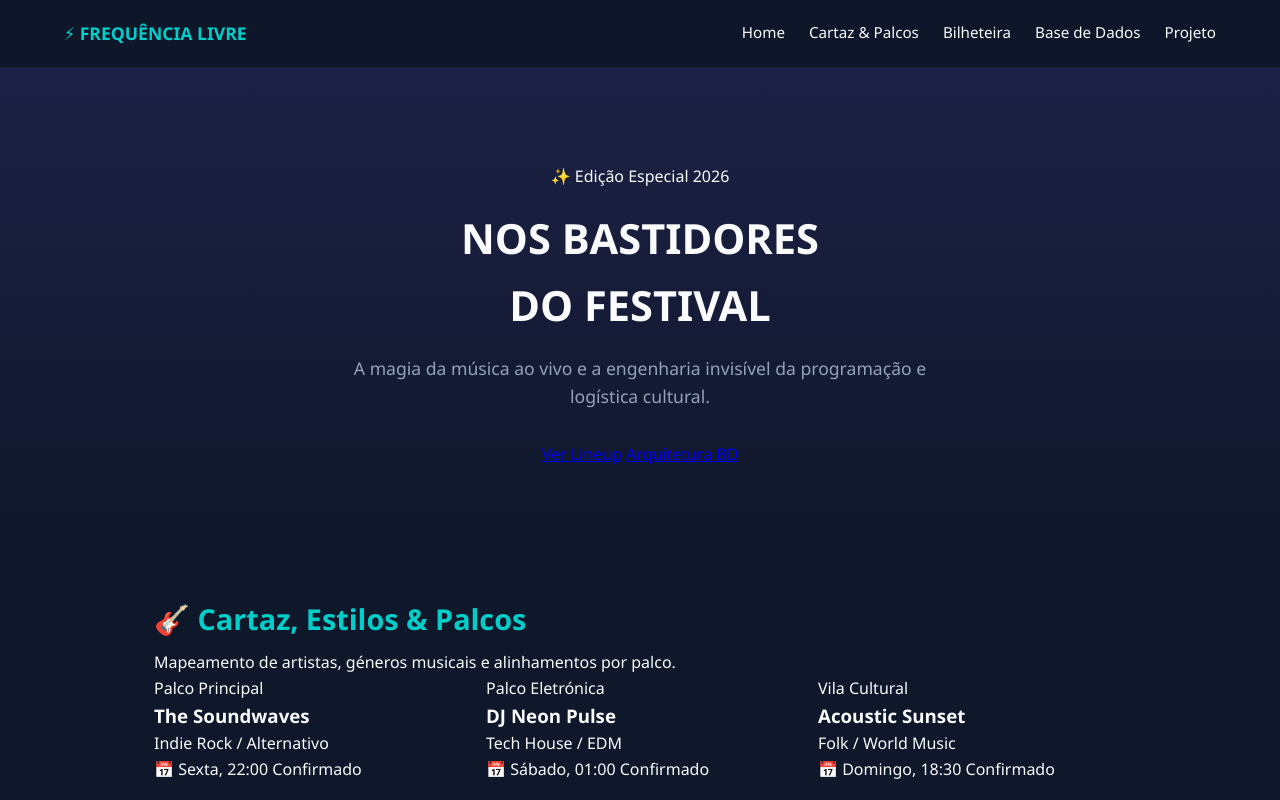
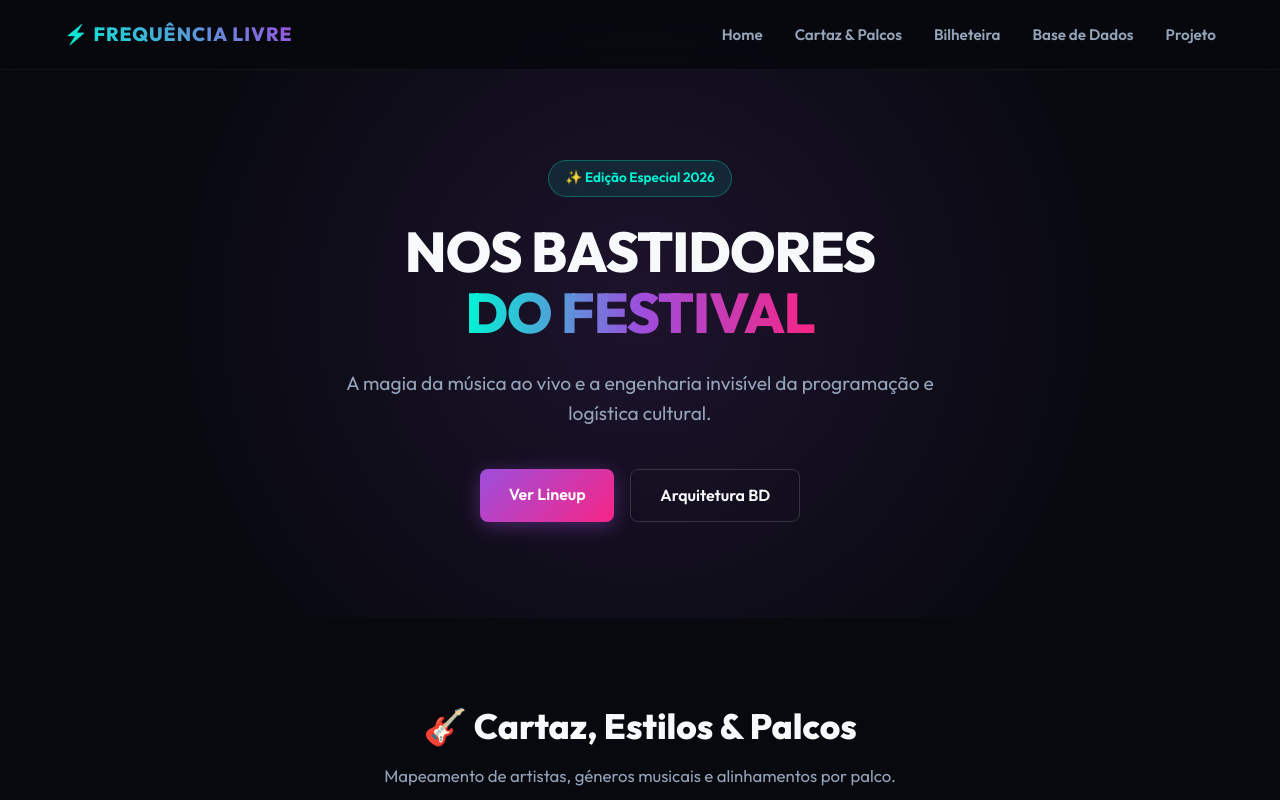
Before and after one commit to phillfost384-art/Nos_bastidores_do_festival, a plain HTML site: page index.html in a window 1280 px wide. Shown: the top 800 px of the page. Drawn offline with Linux system fonts and the light colour scheme.

Commit message:
Update style.css

```diff
--- a/style.css
+++ b/style.css
@@ -1,195 +1,315 @@
 :root {
-  --primary: #6c5ce7;
-  --secondary: #00cec9;
-  --bg-dark: #0f172a;
-  --card-bg: #1e293b;
-  --text: #f8fafc;
+  --bg-deep: #07090e;
+  --bg-card: #121824;
+  --neon-purple: #9d4edd;
+  --neon-cyan: #00f5d4;
+  --neon-pink: #f72585;
+  --text-main: #f8f9fa;
   --text-muted: #94a3b8;
-  --accent: #ff7675;
+  --border-glow: rgba(157, 78, 221, 0.3);
 }
 
 * {
   margin: 0;
   padding: 0;
   box-sizing: border-box;
-  font-family: 'Segoe UI', Tahoma, Geneva, Verdana, sans-serif;
+  font-family: 'Outfit', sans-serif;
   scroll-behavior: smooth;
 }
 
 body {
-  background-color: var(--bg-dark);
-  color: var(--text);
+  background-color: var(--bg-deep);
+  color: var(--text-main);
   line-height: 1.6;
+  overflow-x: hidden;
 }
 
+/* Navbar */
 .navbar {
   display: flex;
   justify-content: space-between;
   align-items: center;
   padding: 1.2rem 5%;
-  background-color: rgba(15, 23, 42, 0.95);
-  position: sticky;
+  background: rgba(7, 9, 14, 0.85);
+  backdrop-filter: blur(12px);
+  position: fixed;
   top: 0;
+  width: 100%;
   z-index: 1000;
   border-bottom: 1px solid rgba(255, 255, 255, 0.05);
 }
 
 .logo {
-  font-size: 1.1rem;
-  font-weight: bold;
-  color: var(--secondary);
-}
-
-nav ul {
-  display: flex;
-  list-style: none;
-  gap: 1.5rem;
-}
-
-nav a {
-  color: var(--text);
-  text-decoration: none;
-  font-size: 0.95rem;
-  transition: color 0.3s;
-}
-
-nav a:hover {
-  color: var(--secondary);
-}
-
-.hero {
-  padding: 6rem 5% 4rem;
-  text-align: center;
-  background: linear-gradient(180deg, rgba(108, 92, 231, 0.15) 0%, transparent 100%);
-}
-
-.badge {
-  background-color: var(--primary);
-  padding: 0.3rem 0.8rem;
-  border-radius: 20px;
-  font-size: 0.8rem;
-  text-transform: uppercase;
+  font-weight: 800;
+  font-size: 1.2rem;
+  background: linear-gradient(45deg, var(--neon-cyan), var(--neon-purple));
+  -webkit-background-clip: text;
+  -webkit-text-fill-color: transparent;
   letter-spacing: 1px;
 }
 
+.navbar nav ul {
+  display: flex;
+  list-style: none;
+  gap: 2rem;
+}
+
+.navbar nav a {
+  color: var(--text-muted);
+  text-decoration: none;
+  font-size: 0.95rem;
+  font-weight: 600;
+  transition: color 0.3s ease;
+}
+
+.navbar nav a:hover {
+  color: var(--neon-cyan);
+}
+
+/* Hero Section */
+.hero {
+  padding: 10rem 5% 6rem;
+  text-align: center;
+  background: radial-gradient(circle at center, rgba(157, 78, 221, 0.15) 0%, transparent 70%);
+}
+
+.hero-badge {
+  display: inline-block;
+  background: rgba(0, 245, 212, 0.1);
+  color: var(--neon-cyan);
+  padding: 0.4rem 1rem;
+  border-radius: 50px;
+  font-size: 0.85rem;
+  font-weight: 600;
+  margin-bottom: 1.5rem;
+  border: 1px solid rgba(0, 245, 212, 0.3);
+}
+
 .hero h1 {
-  font-size: 2.6rem;
-  margin: 1rem 0;
+  font-size: 3.5rem;
+  font-weight: 800;
+  line-height: 1.1;
+  margin-bottom: 1.5rem;
+  letter-spacing: -1px;
+}
+
+.hero h1 span {
+  background: linear-gradient(90deg, var(--neon-cyan), var(--neon-purple), var(--neon-pink));
+  -webkit-background-clip: text;
+  -webkit-text-fill-color: transparent;
 }
 
 .hero p {
   color: var(--text-muted);
-  font-size: 1.1rem;
+  font-size: 1.2rem;
   max-width: 600px;
-  margin: 0 auto 2rem;
+  margin: 0 auto 2.5rem;
 }
 
-.btn, .btn-buy {
-  display: inline-block;
-  background-color: var(--secondary);
-  color: var(--bg-dark);
-  padding: 0.75rem 1.5rem;
-  border-radius: 6px;
-  text-decoration: none;
-  font-weight: bold;
-  border: none;
-  cursor: pointer;
-  transition: opacity 0.3s;
+.hero-cta {
+  display: flex;
+  justify-content: center;
+  gap: 1rem;
 }
 
-.btn:hover, .btn-buy:hover {
-  opacity: 0.9;
+/* Botões */
+.btn-primary, .btn-secondary {
+  padding: 0.8rem 1.8rem;
+  border-radius: 8px;
+  font-weight: 600;
+  text-decoration: none;
+  transition: all 0.3s ease;
+  cursor: pointer;
+  border: none;
 }
 
+.btn-primary {
+  background: linear-gradient(135deg, var(--neon-purple), var(--neon-pink));
+  color: white;
+  box-shadow: 0 4px 20px rgba(157, 78, 221, 0.4);
+}
+
+.btn-primary:hover {
+  transform: translateY(-2px);
+  box-shadow: 0 6px 25px rgba(157, 78, 221, 0.6);
+}
+
+.btn-secondary {
+  background: transparent;
+  color: var(--text-main);
+  border: 1px solid rgba(255, 255, 255, 0.15);
+}
+
+.btn-secondary:hover {
+  border-color: var(--neon-cyan);
+  color: var(--neon-cyan);
+}
+
+/* Secções */
 .section {
-  padding: 4rem 5%;
-  max-width: 1100px;
+  padding: 5rem 5%;
+  max-width: 1200px;
   margin: 0 auto;
 }
 
-.section-desc {
-  color: var(--text-muted);
-  margin-bottom: 2rem;
+.section-title {
+  margin-bottom: 3rem;
+  text-align: center;
 }
 
-.bg-alt {
-  background-color: rgba(255, 255, 255, 0.015);
+.section-title h2 {
+  font-size: 2.2rem;
+  font-weight: 800;
+  margin-bottom: 0.5rem;
+  color: var(--text-main);
+}
+
+.section-title p {
+  color: var(--text-muted);
+  font-size: 1.05rem;
+}
+
+.bg-glow {
+  background: linear-gradient(180deg, transparent, rgba(18, 24, 36, 0.6) 50%, transparent);
   border-top: 1px solid rgba(255, 255, 255, 0.03);
   border-bottom: 1px solid rgba(255, 255, 255, 0.03);
 }
 
-.section h2 {
-  font-size: 1.8rem;
-  margin-bottom: 0.5rem;
-  color: var(--secondary);
+/* Grelhas */
+.grid-2, .grid-3, .db-container {
+  display: grid;
+  gap: 2rem;
 }
 
-.grid-2, .grid-3, .db-grid {
-  display: grid;
-  gap: 1.5rem;
+.grid-3 { grid-template-columns: repeat(auto-fit, minmax(300px, 1fr)); }
+.grid-2 { grid-template-columns: repeat(auto-fit, minmax(320px, 1fr)); }
+.db-container { grid-template-columns: repeat(auto-fit, minmax(240px, 1fr)); }
+
+/* Cartões Artísticos */
+.artist-card, .ticket-card, .db-box, .academic-box {
+  background: var(--bg-card);
+  border-radius: 16px;
+  padding: 2rem;
+  border: 1px solid rgba(255, 255, 255, 0.05);
+  position: relative;
+  overflow: hidden;
+  transition: transform 0.3s ease, border-color 0.3s ease;
 }
 
-.grid-2 { grid-template-columns: repeat(auto-fit, minmax(280px, 1fr)); }
-.grid-3 { grid-template-columns: repeat(auto-fit, minmax(250px, 1fr)); }
-.db-grid { grid-template-columns: repeat(auto-fit, minmax(220px, 1fr)); }
-
-.card, .card-ticket, .db-table, .info-box {
-  background-color: var(--card-bg);
-  padding: 1.5rem;
-  border-radius: 8px;
-  border: 1px solid rgba(255, 255, 255, 0.05);
+.artist-card:hover, .ticket-card:hover, .db-box:hover {
+  transform: translateY(-5px);
+  border-color: var(--border-glow);
+  box-shadow: 0 10px 30px rgba(0,0,0,0.5);
 }
 
-.card .tag {
+.stage-tag {
   display: inline-block;
+  background: rgba(157, 78, 221, 0.15);
+  color: var(--neon-purple);
+  padding: 0.25rem 0.75rem;
+  border-radius: 6px;
   font-size: 0.75rem;
-  background: var(--primary);
-  padding: 0.2rem 0.5rem;
-  border-radius: 4px;
-  margin-bottom: 0.8rem;
+  font-weight: 700;
+  text-transform: uppercase;
+  margin-bottom: 1rem;
 }
 
-.card h3 { margin-bottom: 0.5rem; }
-.card p { color: var(--text-muted); font-size: 0.95rem; }
+.stage-tag.neon-cyan {
+  background: rgba(0, 245, 212, 0.15);
+  color: var(--neon-cyan);
+}
 
-.card-ticket .price {
-  font-size: 1.8rem;
-  font-weight: bold;
-  color: var(--secondary);
+.stage-tag.neon-pink {
+  background: rgba(247, 37, 133, 0.15);
+  color: var(--neon-pink);
+}
+
+.artist-card h3 {
+  font-size: 1.4rem;
+  margin-bottom: 0.3rem;
+}
+
+.genre {
+  color: var(--text-muted);
+  font-size: 0.95rem;
+  margin-bottom: 1.5rem;
+}
+
+.card-footer {
+  display: flex;
+  justify-content: space-between;
+  align-items: center;
+  font-size: 0.85rem;
+  border-top: 1px solid rgba(255, 255, 255, 0.05);
+  padding-top: 1rem;
+  color: var(--text-muted);
+}
+
+.status {
+  color: var(--neon-cyan);
+  font-weight: 600;
+}
+
+/* Bilhetes */
+.ticket-card .price {
+  font-size: 2.5rem;
+  font-weight: 800;
+  color: var(--neon-cyan);
   margin: 0.5rem 0 1rem;
 }
 
-.card-ticket p { color: var(--text-muted); font-size: 0.95rem; margin-bottom: 1.5rem; }
-
-.db-table h4 {
-  color: var(--secondary);
-  margin-bottom: 0.8rem;
-  font-size: 1rem;
+.ticket-card p {
+  color: var(--text-muted);
+  margin-bottom: 2rem;
+  font-size: 0.95rem;
 }
 
-.db-table ul {
-  list-style-type: none;
-  padding-left: 0;
+.ticket-card .btn-primary {
+  width: 100%;
+  text-align: center;
 }
 
-.db-table li {
+/* Base de Dados */
+.db-box h4 {
+  color: var(--neon-cyan);
+  margin-bottom: 1rem;
+  font-size: 1.1rem;
+  border-bottom: 1px solid rgba(255, 255, 255, 0.05);
+  padding-bottom: 0.5rem;
+}
+
+.db-box ul {
+  list-style: none;
+}
+
+.db-box li {
   color: var(--text-muted);
   font-size: 0.9rem;
-  padding: 0.2rem 0;
-  border-bottom: 1px dashed rgba(255, 255, 255, 0.05);
+  padding: 0.3rem 0;
+  font-family: monospace;
 }
 
-.info-box {
-  border-left: 4px solid var(--primary);
+/* Ficha Académica */
+.academic-box {
+  max-width: 700px;
+  margin: 0 auto;
+  border-left: 4px solid var(--neon-purple);
 }
 
-.info-box p {
-  margin-bottom: 0.5rem;
+.academic-box p {
+  margin-bottom: 0.6rem;
+  color: var(--text-muted);
 }
 
+.academic-box strong {
+  color: var(--text-main);
+}
+
+/* Rodapé */
 footer {
   text-align: center;
-  padding: 2.5rem;
+  padding: 3rem;
   color: var(--text-muted);
-  font-size: 0.9rem;
+  font-size: 0.85rem;
+  border-top: 1px solid rgba(255, 255, 255, 0.05);
 }
```
